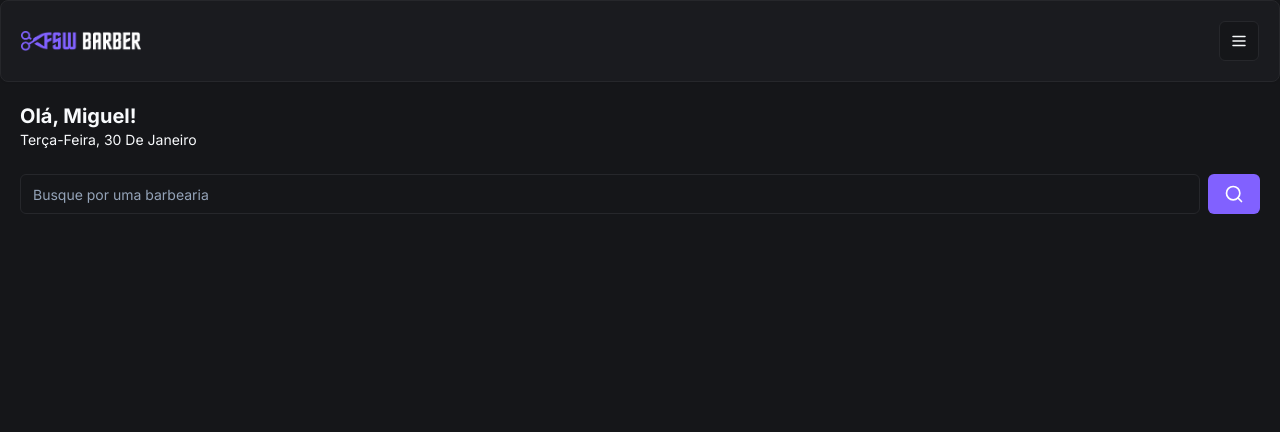
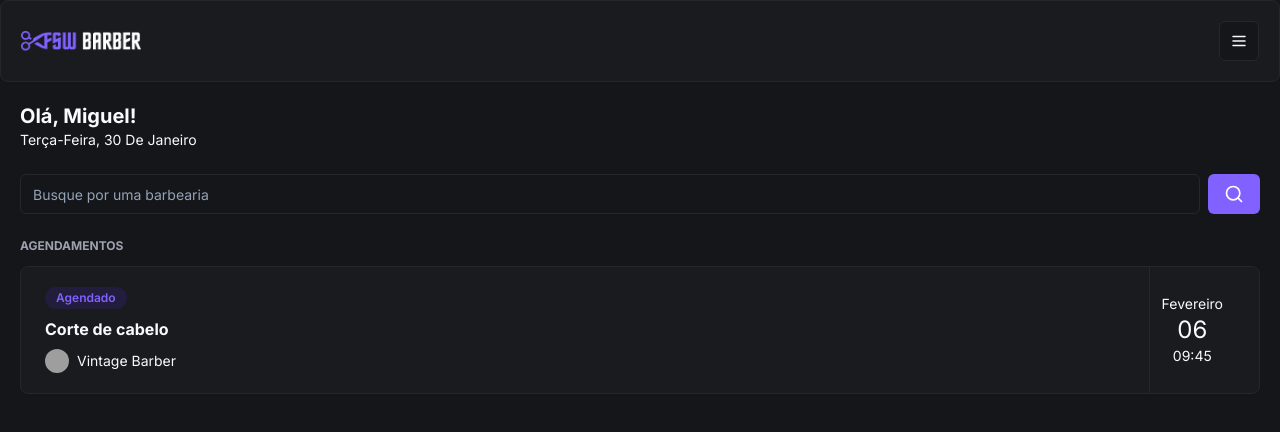
Before and after one commit to eduoop/barber, a Next.js app: page / in a window 1280 px wide. Shown: the top 432 px of the page. Built offline with nearby package versions, Linux system fonts and the light colour scheme; grey boxes are pictures that could not be loaded.

Commit message:
feat: add initial booking component

```diff
--- a/app/(home)/page.tsx
+++ b/app/(home)/page.tsx
@@ -3,6 +3,7 @@
 import { format } from "date-fns";
 import { ptBR } from "date-fns/locale";
 import Search from "./_components/search";
+import BookingItem from "../_components/booking-item";
 export default function Home() {
   return (
     <div>
@@ -20,6 +21,13 @@
       <div className="px-5 mt-6">
         <Search />
       </div>
+
+      <div className="px-5 mt-6">
+        <div className="mb-3">
+          <h2 className="text-xs uppercase text-gray-400 font-bold">Agendamentos</h2>
+        </div>
+        <BookingItem />
+      </div>
     </div>
   );
 }
--- /dev/null
+++ b/app/_components/booking-item.tsx
@@ -0,0 +1,37 @@
+import React from 'react'
+import { Card, CardContent } from './ui/card'
+import { Badge } from './ui/badge'
+import { Avatar, AvatarFallback, AvatarImage } from './ui/avatar'
+
+const BookingItem = () => {
+  return (
+    <Card className='hover:bg-accent duration-150 cursor-default'>
+        <CardContent className='py-0 flex justify-between'>
+            <div className='flex flex-col gap-2 py-5'>
+                <Badge className='bg-[#221c3d] text-primary w-fit hover:bg-[#221c3d]'>
+                    Agendado
+                </Badge>
+                <h2 className='font-bold'>Corte de cabelo</h2>
+
+                <div className="flex items-center gap-2">
+                    <Avatar className='h-6 w-6'>
+                        <AvatarImage src='https://utfs.io/f/c4919193-a675-4c47-9f21-ebd86d1c8e6a-4oen2a.png'/>
+
+                        <AvatarFallback>A</AvatarFallback>
+                    </Avatar>
+
+                    <h3 className='text-sm'>Vintage Barber</h3>
+                </div>
+            </div>
+
+            <div className='flex flex-col items-center justify-center border-l border-solid border-secondary px-3'>
+                <p className='text-sm'>Fevereiro</p>
+                <p className='text-2xl'>06</p>
+                <p className='text-sm'>09:45</p>
+            </div>
+        </CardContent>
+    </Card>
+  )
+}
+
+export default BookingItem
--- /dev/null
+++ b/app/_components/ui/avatar.tsx
@@ -0,0 +1,50 @@
+"use client"
+
+import * as React from "react"
+import * as AvatarPrimitive from "@radix-ui/react-avatar"
+
+import { cn } from "@/app/_lib/utils"
+
+const Avatar = React.forwardRef<
+  React.ElementRef<typeof AvatarPrimitive.Root>,
+  React.ComponentPropsWithoutRef<typeof AvatarPrimitive.Root>
+>(({ className, ...props }, ref) => (
+  <AvatarPrimitive.Root
+    ref={ref}
+    className={cn(
+      "relative flex h-10 w-10 shrink-0 overflow-hidden rounded-full",
+      className
+    )}
+    {...props}
+  />
+))
+Avatar.displayName = AvatarPrimitive.Root.displayName
+
+const AvatarImage = React.forwardRef<
+  React.ElementRef<typeof AvatarPrimitive.Image>,
+  React.ComponentPropsWithoutRef<typeof AvatarPrimitive.Image>
+>(({ className, ...props }, ref) => (
+  <AvatarPrimitive.Image
+    ref={ref}
+    className={cn("aspect-square h-full w-full", className)}
+    {...props}
+  />
+))
+AvatarImage.displayName = AvatarPrimitive.Image.displayName
+
+const AvatarFallback = React.forwardRef<
+  React.ElementRef<typeof AvatarPrimitive.Fallback>,
+  React.ComponentPropsWithoutRef<typeof AvatarPrimitive.Fallback>
+>(({ className, ...props }, ref) => (
+  <AvatarPrimitive.Fallback
+    ref={ref}
+    className={cn(
+      "flex h-full w-full items-center justify-center rounded-full bg-muted",
+      className
+    )}
+    {...props}
+  />
+))
+AvatarFallback.displayName = AvatarPrimitive.Fallback.displayName
+
+export { Avatar, AvatarImage, AvatarFallback }
--- /dev/null
+++ b/app/_components/ui/badge.tsx
@@ -0,0 +1,36 @@
+import * as React from "react"
+import { cva, type VariantProps } from "class-variance-authority"
+
+import { cn } from "@/app/_lib/utils"
+
+const badgeVariants = cva(
+  "inline-flex items-center rounded-full border px-2.5 py-0.5 text-xs font-semibold transition-colors focus:outline-none focus:ring-2 focus:ring-ring focus:ring-offset-2",
+  {
+    variants: {
+      variant: {
+        default:
+          "border-transparent bg-primary text-primary-foreground hover:bg-primary/80",
+        secondary:
+          "border-transparent bg-secondary text-secondary-foreground hover:bg-secondary/80",
+        destructive:
+          "border-transparent bg-destructive text-destructive-foreground hover:bg-destructive/80",
+        outline: "text-foreground",
+      },
+    },
+    defaultVariants: {
+      variant: "default",
+    },
+  }
+)
+
+export interface BadgeProps
+  extends React.HTMLAttributes<HTMLDivElement>,
+    VariantProps<typeof badgeVariants> {}
+
+function Badge({ className, variant, ...props }: BadgeProps) {
+  return (
+    <div className={cn(badgeVariants({ variant }), className)} {...props} />
+  )
+}
+
+export { Badge, badgeVariants }
--- a/package.json
+++ b/package.json
@@ -13,6 +13,7 @@
   },
   "dependencies": {
     "@prisma/client": "^5.8.1",
+    "@radix-ui/react-avatar": "^1.0.4",
     "@radix-ui/react-slot": "^1.0.2",
     "class-variance-authority": "^0.7.0",
     "clsx": "^2.1.0",
```
Also changed, not shown: 1 other file (tests, documents, lock files or other folders).
